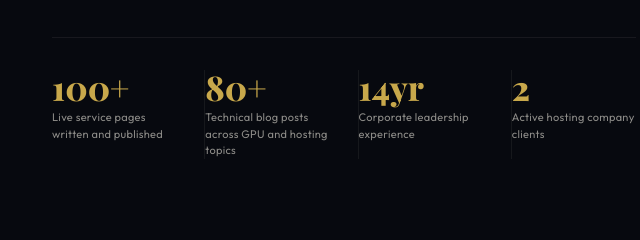
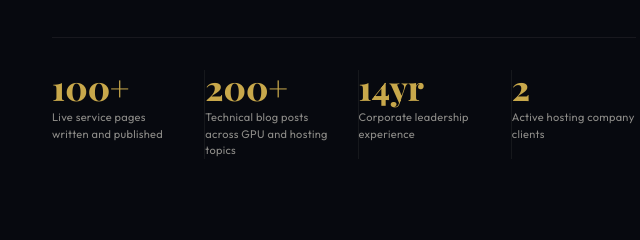
Before and after one commit to Amreshcpr/amresh-portfolio, a plain HTML site: page index.html in a window 1280 px wide. Shown: the part 735-975 px from the top of the page, 8-648 px from the left. Drawn offline with nearby package versions, Linux system fonts and the light colour scheme; a web font is replaced by a local one.

Commit message:
Update technical blog post count to 200

```diff
--- a/index.html
+++ b/index.html
@@ -219,7 +219,7 @@ footer{background:#04060c;border-top:1px solid var(--border);padding:32px 60px;d
     </div>
     <div class="hstats">
       <div class="hstat"><div class="sn">100+</div><div class="sl">Live service pages written and published</div></div>
-      <div class="hstat"><div class="sn">80+</div><div class="sl">Technical blog posts across GPU and hosting topics</div></div>
+      <div class="hstat"><div class="sn">200+</div><div class="sl">Technical blog posts across GPU and hosting topics</div></div>
       <div class="hstat"><div class="sn">14yr</div><div class="sl">Corporate leadership experience</div></div>
       <div class="hstat"><div class="sn">2</div><div class="sl">Active hosting company clients</div></div>
     </div>
```
